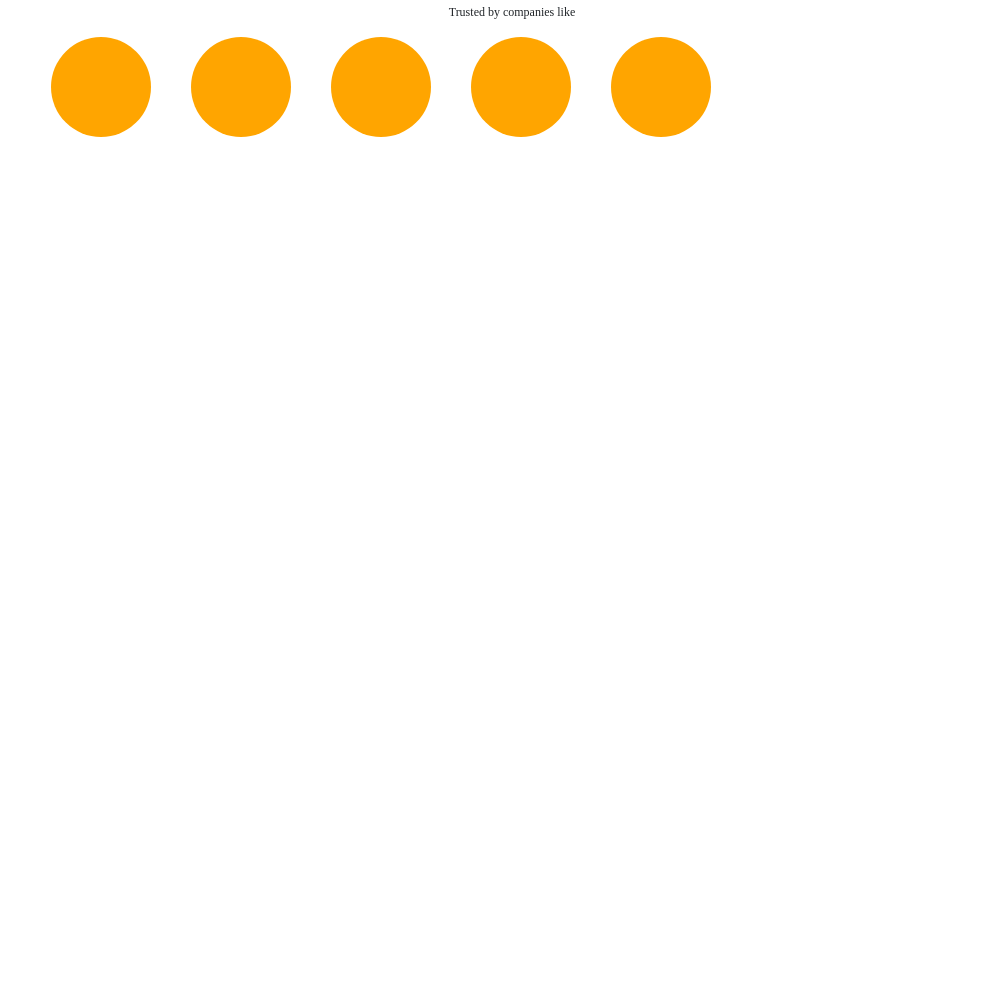
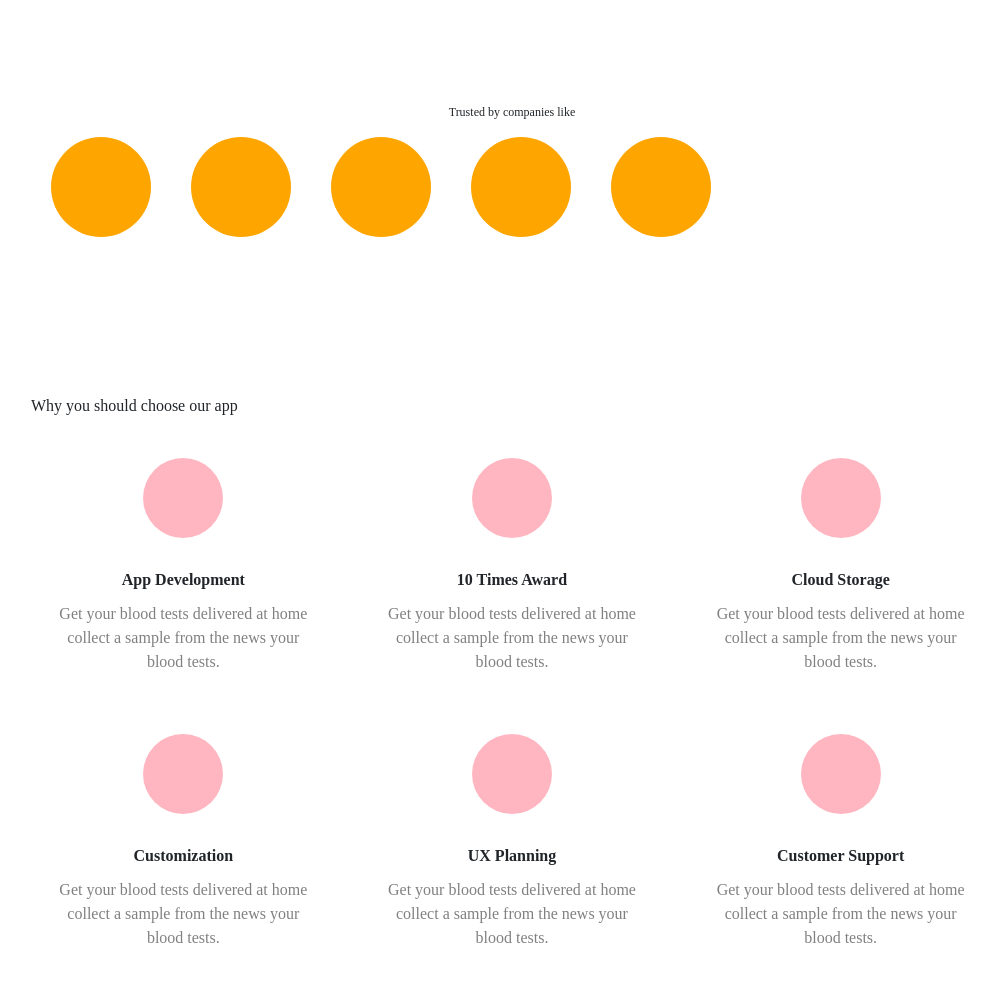
Before and after one commit to sehwan27/single-frontend-page, a plain HTML site: page landing/index.html in a window 1280 px wide. Shown: the part 809-1790 px from the top of the page, without its empty margins (128-1123 px from the left). Before the commit the page ends 1153 px from the top, so only its background shows below. Drawn offline with nearby package versions, Linux system fonts and the light colour scheme.

Commit message:
responsive features

```diff
--- a/landing/index.html
+++ b/landing/index.html
@@ -112,11 +112,11 @@
                     <p class="text-center" style="font-size: 12px;">Trusted by companies like</p>
                     <div class="sponsor">
                         <div class="sponsor-content">
-                           <div class="each-sponsor"></div>
-                           <div class="each-sponsor"></div>
-                           <div class="each-sponsor"></div>
-                           <div class="each-sponsor"></div>
-                           <div class="each-sponsor"></div>
+                            <div class="each-sponsor"></div>
+                            <div class="each-sponsor"></div>
+                            <div class="each-sponsor"></div>
+                            <div class="each-sponsor"></div>
+                            <div class="each-sponsor"></div>
                         </div>
                     </div>
                 </div>
@@ -124,7 +124,89 @@
 
             <div class="content-section">
                 <div class="content-section-container">
+                    <div class="content-section-title">
+                        Why you should choose our app
+                    </div>
+                    <div class="row">
+                        <div class="col-lg-4 col-md-6 col-sm-12 col-xs-12 ">
+                            <div class="each-feature">
 
+                                <div class="round-icon">
+                                    <div class="round-icon-container"></div>
+                                </div>
+
+                                <div class="feature-name">App Development</div>
+                                <div class="feature-description">Get your blood tests delivered at home collect a sample
+                                    from the news your blood tests.</div>
+                            </div>
+                        </div>
+
+                        <div class="col-lg-4 col-md-6 col-sm-12 col-xs-12 ">
+                            <div class="each-feature">
+
+                                <div class="round-icon">
+                                    <div class="round-icon-container"></div>
+                                </div>
+
+                                <div class="feature-name">10 Times Award</div>
+                                <div class="feature-description">Get your blood tests delivered at home collect a sample
+                                    from the news your blood tests.</div>
+                            </div>
+                        </div>
+
+                        <div class="col-lg-4 col-md-6 col-sm-12 col-xs-12 ">
+                            <div class="each-feature">
+
+                                <div class="round-icon">
+                                    <div class="round-icon-container"></div>
+                                </div>
+
+                                <div class="feature-name">Cloud Storage</div>
+                                <div class="feature-description">Get your blood tests delivered at home collect a sample
+                                    from the news your blood tests.</div>
+                            </div>
+                        </div>
+
+                        <div class="col-lg-4 col-md-6 col-sm-12 col-xs-12 ">
+                            <div class="each-feature">
+
+                                <div class="round-icon">
+                                    <div class="round-icon-container"></div>
+                                </div>
+
+                                <div class="feature-name">Customization</div>
+                                <div class="feature-description">Get your blood tests delivered at home collect a sample
+                                    from the news your blood tests.</div>
+                            </div>
+                        </div>
+
+                        <div class="col-lg-4 col-md-6 col-sm-12 col-xs-12 ">
+                            <div class="each-feature">
+
+                                <div class="round-icon">
+                                    <div class="round-icon-container"></div>
+                                </div>
+
+                                <div class="feature-name">UX Planning</div>
+                                <div class="feature-description">Get your blood tests delivered at home collect a sample
+                                    from the news your blood tests.</div>
+                            </div>
+                        </div>
+
+                        <div class="col-lg-4 col-md-6 col-sm-12 col-xs-12 ">
+                            <div class="each-feature">
+
+                                <div class="round-icon">
+                                    <div class="round-icon-container"></div>
+                                </div>
+
+                                <div class="feature-name">Customer Support</div>
+                                <div class="feature-description">Get your blood tests delivered at home collect a sample
+                                    from the news your blood tests.</div>
+                            </div>
+                        </div>
+
+                    </div>
                 </div>
             </div>
         </div>
--- a/landing/style/scss/_pageone.scss
+++ b/landing/style/scss/_pageone.scss
@@ -1,10 +1,4 @@
-.content-section {
-  padding: 50px;
 
-  @media only screen and (max-width: 990px) {
-    padding: 20px;
-  }
-}
 
 .left-contents {
   display: flex;
--- /dev/null
+++ b/landing/style/scss/_pagethree.scss
@@ -0,0 +1,31 @@
+.round-icon {
+  width: 100%;
+  display: flex;
+  justify-content: center;
+  padding: 20px 0;
+
+  &-container {
+    width: 80px;
+    height: 80px;
+    border-radius: 40px;
+    background-color: lightpink;
+  }
+}
+
+.feature-name {
+  font-size: 16px;
+  font-weight: bold;
+  text-transform: capitalize;
+  text-align: center;
+  padding: 10px 0;
+}
+
+.feature-description {
+  overflow-wrap: break-word;
+  text-align: center;
+  color: gray;
+}
+
+.each-feature{
+    padding: 20px;
+}
--- a/landing/style/style.scss
+++ b/landing/style/style.scss
@@ -5,6 +5,7 @@ $button-font-family: cursive;
 @import "scss/pageone";
 @import "scss/buttons";
 @import "scss/pagetwo";
+@import "scss/pagethree";
 
 body > * {
   font-family: $base-font-family;
@@ -27,6 +28,15 @@ body > * {
   @media only screen and (max-width: 990px)  {
     width: 100%;
     max-width: 100vh;
+  }
+}
+
+.content-section {
+  padding: 50px;
+  margin: 50px 0;
+
+  @media only screen and (max-width: 990px) {
+    padding: 20px;
   }
 }
 
```
Also changed, not shown: landing/style/style.css, 1 other file.
